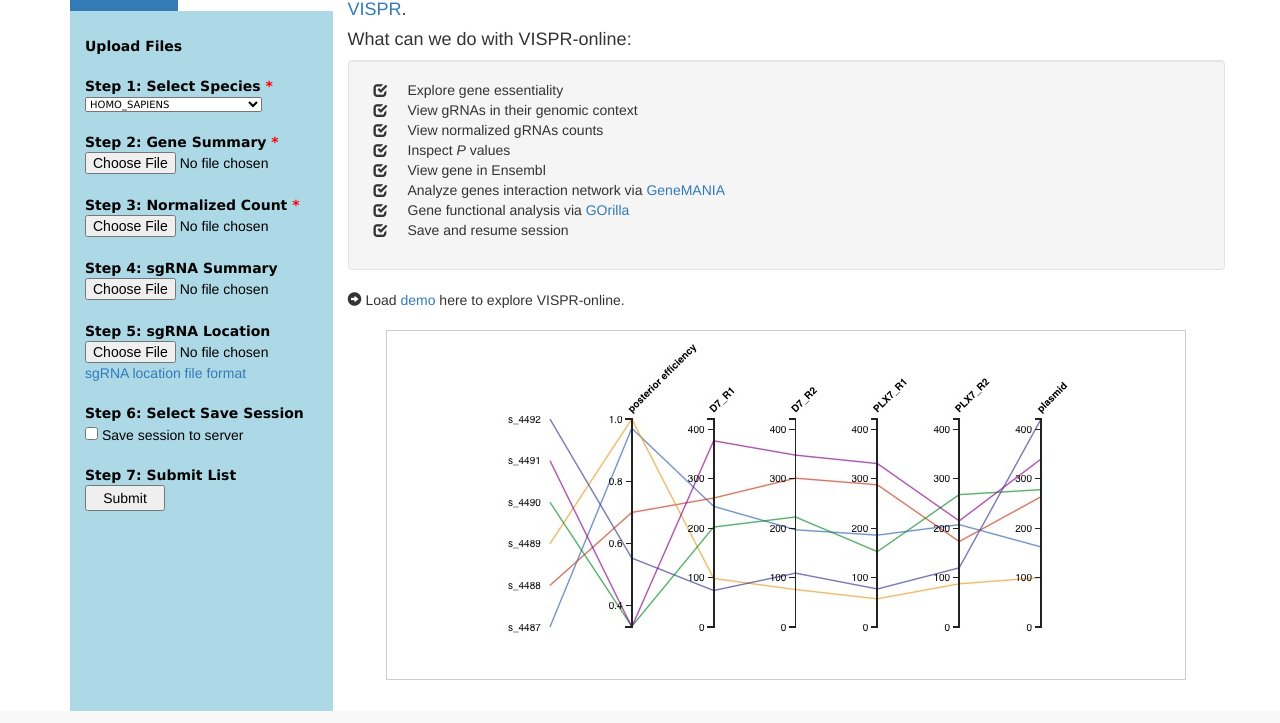
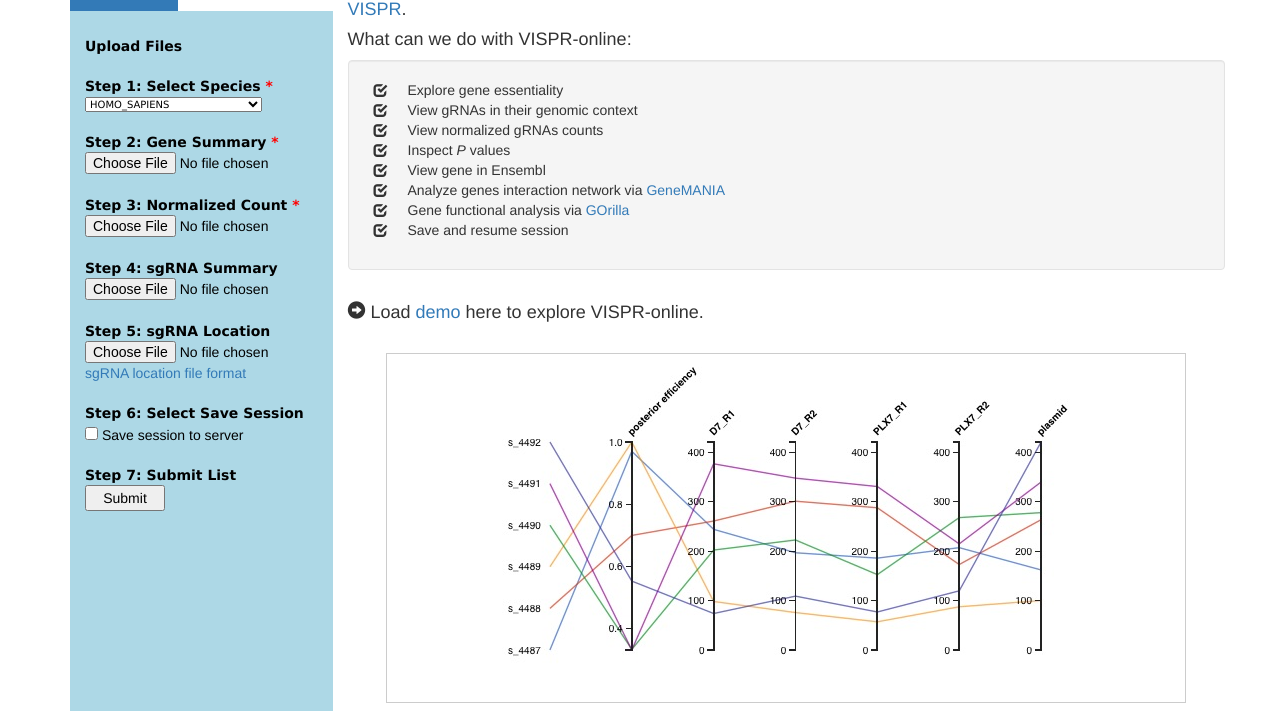
Before and after one commit to lemoncyb/VISPR-online, a Flask app: page / in a window 1280 px wide. Shown: the part 159-882 px from the top of the page. Run offline with Flask 2, Linux system fonts and the light colour scheme; parts of the project's set-up code (start-up, migrations or seed data) failed here and were passed over; some libraries are stand-ins or nearby versions.

Commit message:
update auto images style

```diff
--- a/vispr_screen/templates/index.html
+++ b/vispr_screen/templates/index.html
@@ -163,29 +163,18 @@
       </p>
       </div>
       <div class="row">
+          <h4>
         <span class="glyphicon glyphicon-circle-arrow-right" aria-hidden="true"></span>
-        Load <a id="demo_btn" class="demo" href="#">demo</a> here to explore VISPR-online.
+          Load <a id="demo_btn" class="demo" href="#">demo</a> here to explore VISPR-online.</h4>
       </div>
       <div class="row">
         <div class="banner" id="banner">
-            <a href="#">
             <div class="banner-slide"><img src="/static/img/overview.jpg" alt=""></div>
-            </a>
-            <a href="#">
             <div class="banner-slide"><img src="/static/img/cluster.jpg" alt=""></div>
-            </a>
-            <a href="#">
             <div class="banner-slide"><img src="/static/img/gene_list.jpg" alt=""></div>
-            </a>
-            <a href="#">
             <div class="banner-slide"><img src="/static/img/locus.jpg" alt=""></div>
-            </a>
-            <a href="#">
             <div class="banner-slide"><img src="/static/img/count.jpg" alt=""></div>
-            </a>
-            <a href="#">
             <div class="banner-slide"><img src="/static/img/pval_plot.jpg" alt=""></div>
-            </a>
         </div>
       </div>
     </div>
```
Lines whose indentation alone changed are shown as unchanged.
